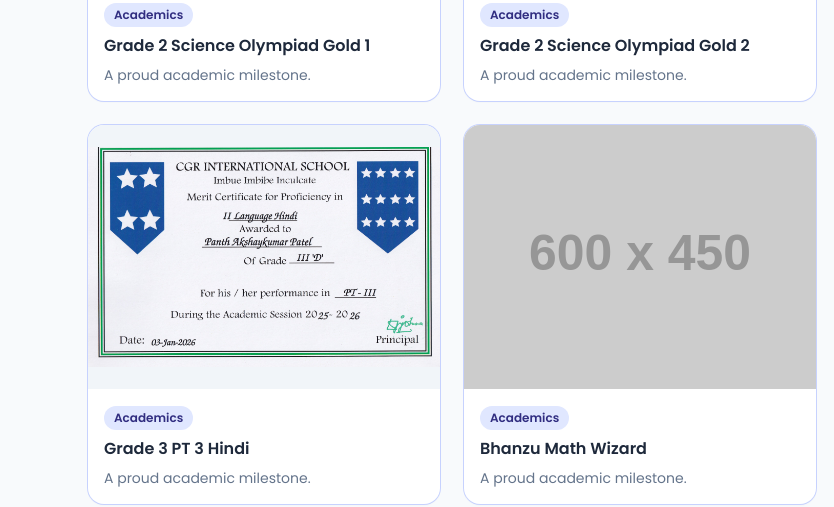
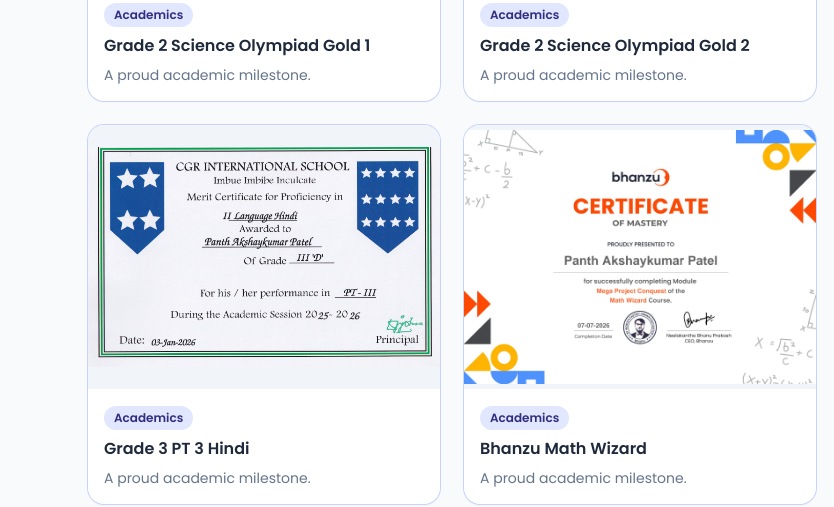
Before and after one commit to mala1611/panth.github.io, a plain HTML site: page index.html in a window 1280 px wide. Shown: the part 4035-4542 px from the top of the page, 0-834 px from the left. Drawn offline with nearby package versions, Linux system fonts and the light colour scheme; no server answers; placeholder pictures from the web are drawn by us.

Commit message:
Change image file extension from .jpg to .jpeg

```diff
--- a/index.html
+++ b/index.html
@@ -344,7 +344,7 @@
       '25-Grade2-ScienceOlympiad-Gold-2.jpg',
       '26-Grade3-CursiveHindi.jpg',
       '27-Grade3-PT3-Hindi.jpg',
-      '28-Bhanzu-MathWizard.jpg',
+      '28-Bhanzu-MathWizard.jpeg',
       'K1-Taekwondo-Yellow.jpg',
       'K2-Taekwondo-Yellow-1.jpg',
       'K3-Taekwondo-Yellow-1Medal.jpg',
```
